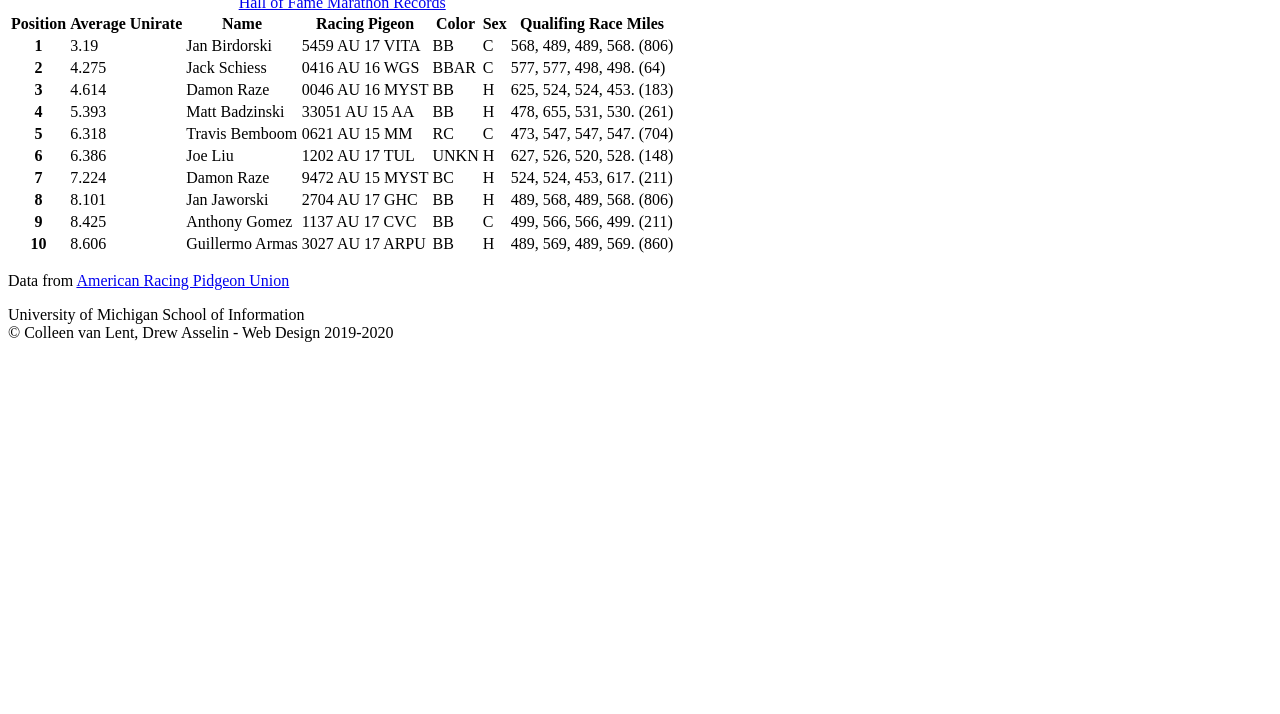
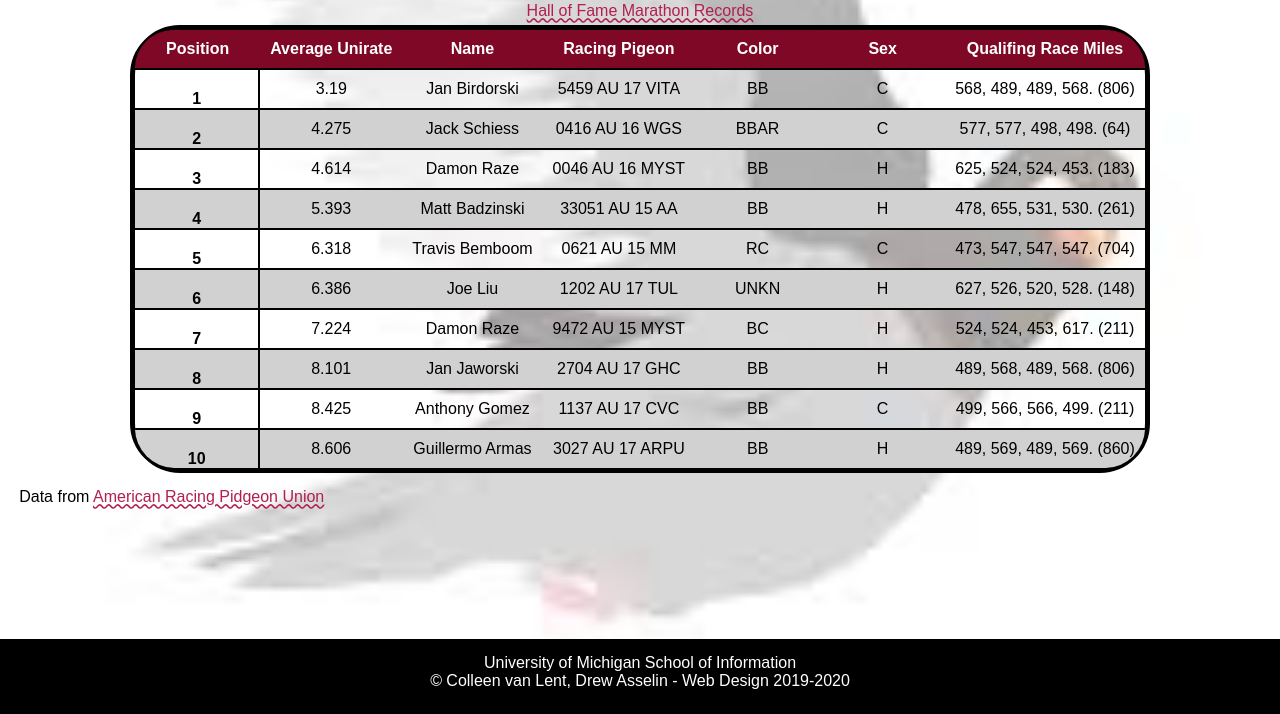
Before and after one commit to EmberShan/homework4-2021, a plain HTML site: page index.html in a window 1280 px wide. Shown: the part 86-800 px from the top of the page. Drawn offline with Linux system fonts and the light colour scheme; a web font is replaced by a local one.

Commit message:
finished all still need to debug

```diff
--- a/css/style.css
+++ b/css/style.css
@@ -32,6 +32,11 @@ body{
   background-position: center;
 
   /*Req 1*/
+  font-family: 'Andika', sans-serif;
+  background-image: url(../images/pigeon-background.JPEG);
+  background-color: #DDDDDD;
+  background-repeat: no-repeat;
+
 }
 
 h1{
@@ -39,46 +44,85 @@ h1{
   font-size: 2em;
 
   /*Req 2*/
+  font-size: 32px;
+  text-align: center;
+  line-height: 2;
 }
 
 p{
-
+  padding-top: 15px;
 }
 
 a{
-
+  font-size: 16px;
+  color: #B21F50;
+  text-decoration-style: wavy;
 }
 
 /*Req 5*/
 /*Add selector and rule here*/
-
+*:focus{
+  border: 3px dashed #417243;
+}
 
 
 td{
-
+  text-align: center;
+  border-top: 2px solid black;
+  padding: 10px;
 }
 
 
 .colhead{
   color: #FFFFFF;
-
+  min-width: 125px;
+  padding: 10px;
+  text-align: center;
+  vertical-align: center;
+  background-color: #7e0825;
 }
 
 .rowhead{
+  border-right: 2px solid black;
+  border-top: 2px solid black;
+}
 
+table{
+    border: 5px solid #000000;
+    border-radius: 50px;
+    margin-left: auto;
+    margin-right: auto;
 }
 
 
-table{
-    border: 5px solid #000000;
+/* I gave you the selector, but not the property-value pair.
+You can use Inspect Element or your editor to find selectors. */
+thead tr:first-child th:first-child{
+  border-top-left-radius: 50px;
+}
+/*Add selectors and rules here*/
+thead tr:last-child th:last-child{
+  border-top-right-radius: 50px;
 }
 
-/* I gave you the selector, but not the property-value pair.
-You can use Inspect Element or your editor to find selectors. */
-thead tr:first-child th:first-child{}
+tbody tr:last-child th:first-child{
+  border-bottom-left-radius: 50px;
+}
+tbody tr:last-child td:last-child{
+  border-bottom-right-radius: 50px;
+}
 
-/*Add selectors and rules here*/
+tr:nth-child(odd){
+  background-color: transparent;
+}
 
+tr:nth-child(even){
+  background-color: #D1D1D1;
+}
+
+tr:hover{
+  background-color: rgba(126, 8, 37, 0.25);
+}
 
 
 footer{
@@ -86,4 +130,9 @@ footer{
   background:#000000;
   text-align:center;
   color: #FFFFFF;
+  /*req 8*/
+  min-height: 75px;
+  position: fixed;
+  bottom: 0px;
+  margin: 0 -1.2em 0 -1.2em;
 }
--- a/index.html
+++ b/index.html
@@ -3,8 +3,13 @@
   <head>
     <meta charset="UTF-8">
     <!-- Link the style sheets and Google font -->
-    <link rel="shortcut icon" type="image/png" href="images/pigeon-icon.png"/>
+    <link href="css/html5reset.css" rel="stylesheet">
+    <link href="css/style.css" rel="stylesheet">
+    <link href="https://fonts.googleapis.com/css2?family=Andika&display=swap" rel="stylesheet">
+
+    <link rel="shortcut icon" type="image/png" href="images/dove.png"/>
     <!-- Image by <a href="https://pixabay.com/users/chiplanay-1971251/?utm_source=link-attribution&amp;utm_medium=referral&amp;utm_campaign=image&amp;utm_content=3303111">chiplanay</a> from <a href="https://pixabay.com/?utm_source=link-attribution&amp;utm_medium=referral&amp;utm_campaign=image&amp;utm_content=3303111">Pixabay</a> -->
+
     <title>2021 AU National Old Bird Hall of Fame Marathon Distance</title>
   </head>
   <!-- ***************************************
@@ -27,7 +32,9 @@
   * You can do it! (*•̀ᴗ•́*)و
   ******************************************** -->
   <body>
-    <h1>AU National Old Bird Hall of Fame Marathon Distance</h1>
+    <header>
+      <h1>AU National Old Bird Hall of Fame Marathon Distance</h1>
+    </header>
     <main>
       <table>
         <caption><a href = "https://pigeon-ndb.com/results/">Hall of Fame Marathon Records</a></caption>
```
Also changed, not shown: images/dove.png (added), 1 other file.
